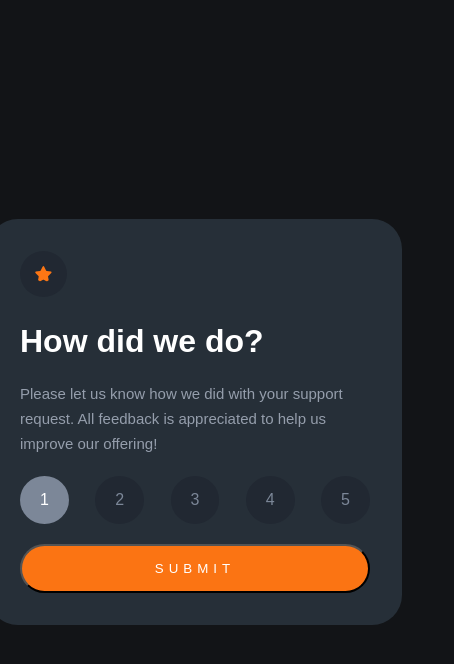
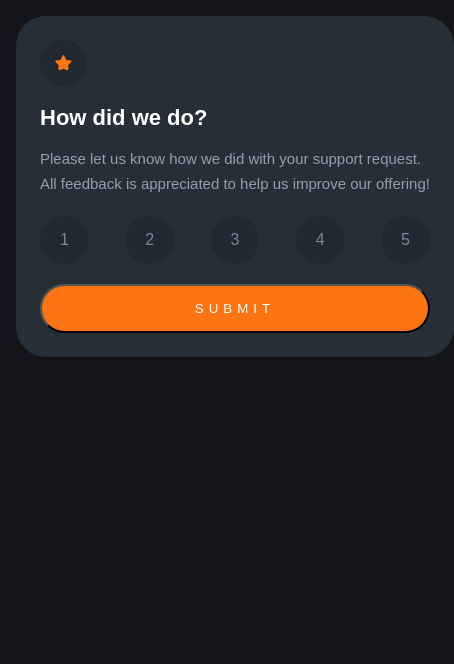
Before and after one commit to ShettyMegh/interactive_rating_compoent, a plain HTML site: page index.html in a window 390 px wide. Shown: the whole page, 454 px wide, since content can reach past the window. Drawn offline with Linux system fonts and the light colour scheme.

Commit message:
Update index.html

```diff
--- a/index.html
+++ b/index.html
@@ -135,6 +135,27 @@
       color: var(--Medium_Grey);
     }
 
+    @media (max-width:650px){
+
+      body{
+      height: 100%;
+      width: 100%;
+    }
+
+      .ratingCard{
+      padding: 1.5rem;
+      margin: 1rem;
+      width: 100%;
+      height: 100%;
+      border-radius: 30px;
+    }
+
+    .ratingCard__title{
+      font-size: 22px;
+
+    }
+
+
   </style>
 </head>
 <body>
@@ -156,7 +177,7 @@
       </p>
 
       <div class="ratingCard__ratings">
-        <div class="rating active" data-rating="1">1</div>
+        <div class="rating" data-rating="1">1</div>
         <div class="rating" data-rating="2">2</div>
         <div class="rating" data-rating="3">3</div>
         <div class="rating" data-rating="4">4</div>
@@ -172,8 +193,8 @@
       <p class="submitCard__selectedRating"></p>
       <h2 class="submitCard__title">Thank you!</h2>
       <p class="submitCard__desc">
-        We apperciate you taking the time to give a rating <br>
-        If you ever need more support, dont hesitate to <br>
+        We apperciate you taking the time to give a rating
+        If you ever need more support, dont hesitate to
         get in touch!
       </p>
     </div>
```
